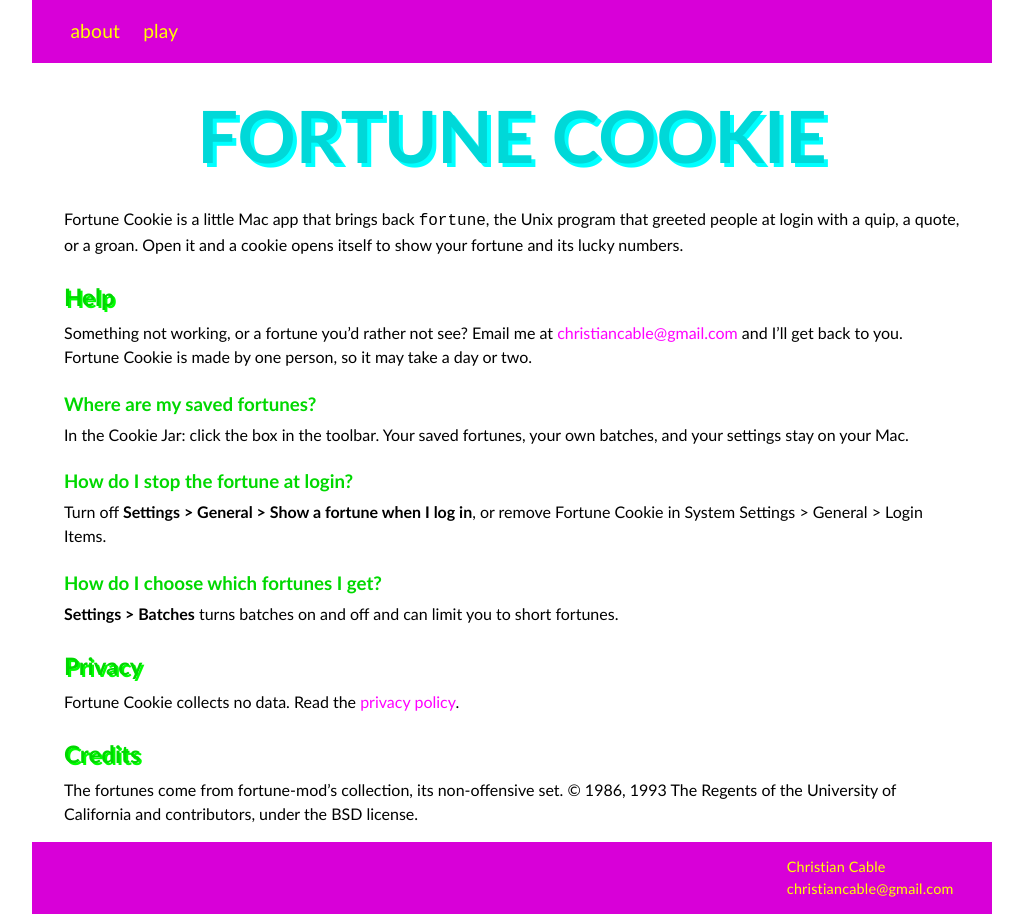
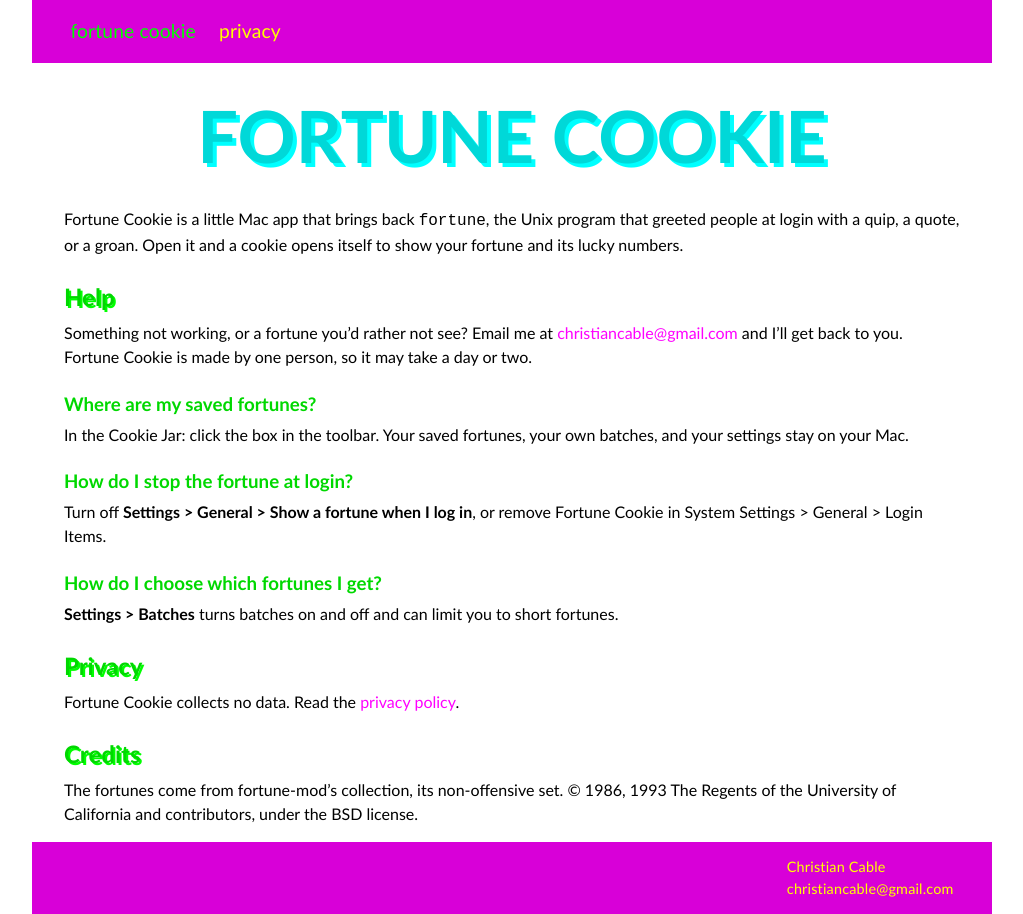
Before and after one commit to christiancable/christiancable.github.io, a Jekyll site: the page built from apps/fortune-cookie/index.md, in a window 1280 px wide. Shown: the whole page, without its empty margins (128-1151 px from the left). Built offline with Jekyll 4.4.1, drawn with Linux system fonts in a browser that asks for light colours.

Commit message:
Fortune Cookie's pages have their own menu (fortune cookie, privacy), from a new app layout
Co-Authored-By: Claude Opus 5.5 <noreply@anthropic.com>

```diff
--- /dev/null
+++ b/_includes/app-header.html
@@ -0,0 +1,14 @@
+<div id="header">
+	<nav>
+        <ul>
+         {% comment %} The app's own menu: its pages (appnav: <app>), in navorder. {% endcomment %}
+         {% assign navpages = site.pages | where: "appnav", page.appnav | sort: "navorder" %}
+         {% for currentPage in navpages %}
+             <li class="nav-item">
+                 <a class="page-link{% if currentPage.url == page.url %} current{% endif %}" href="{{ currentPage.url | prepend: site.baseurl }}">{{ currentPage.shorttitle }}</a>
+             </li>
+         {% endfor %}
+     </ul>
+ </nav>
+</div>
+<!-- end nav -->
--- /dev/null
+++ b/_layouts/app.html
@@ -0,0 +1,17 @@
+<!DOCTYPE html>
+<html lang="en">
+{% include head.html %}
+<body>
+	<div class="container">
+		{% comment %} An app's pages (apps/<app>/): the page layout, with the app's own menu. {% endcomment %}
+		{% include app-header.html %}
+		<section id="content">
+			<h1>{{ page.title }}</h1>
+			<article>
+			{{ content }}
+			</article>
+		</section>
+		{% include footer.html %}
+	</div>
+</body>
+</html>
--- a/apps/fortune-cookie/index.md
+++ b/apps/fortune-cookie/index.md
@@ -1,5 +1,8 @@
 ---
-layout: page
+layout: app
+shorttitle: fortune cookie
+appnav: fortune-cookie
+navorder: 1
 title: Fortune Cookie
 permalink: /apps/fortune-cookie/
 ---
```
Also changed, not shown: apps/fortune-cookie/privacy/index.md (+4 -1 lines).
